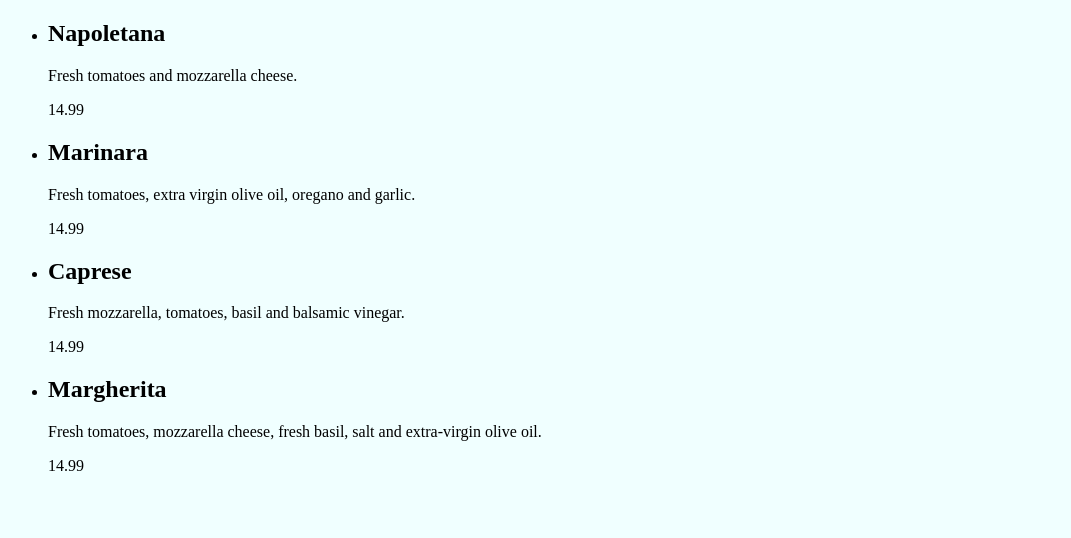
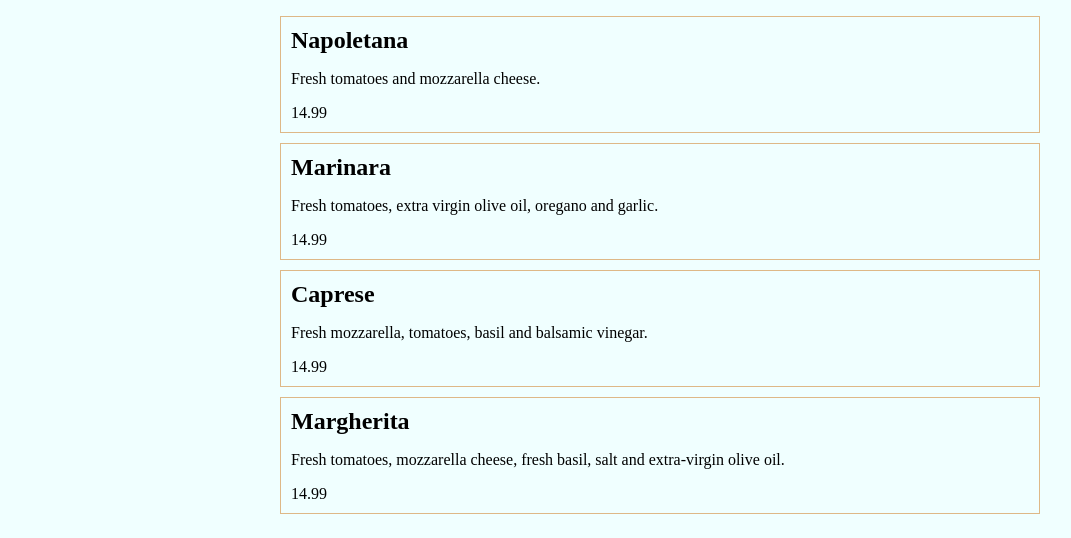
Before and after one commit to worasit/learning-react-nextjs, a React app: page / in a window 1280 px wide. Shown: the top 538 px of the page, without its empty margins (0-1071 px from the left). Built offline with nearby package versions, Linux system fonts and the light colour scheme.

Commit message:
Setting up CSS modules.

```diff
--- a/package.json
+++ b/package.json
@@ -33,6 +33,7 @@
     "mini-css-extract-plugin": "2.4.5",
     "ts-loader": "^9.2.6",
     "typescript": "^4.5.4",
+    "typescript-plugin-css-modules": "^3.4.0",
     "webpack": "^5.66.0",
     "webpack-cli": "^4.9.1",
     "webpack-dev-server": "^4.7.3"
--- /dev/null
+++ b/src/components/App.module.css
@@ -0,0 +1,21 @@
+.container {
+    max-width: 800px;
+    margin: 0 auto;
+    padding: 0 15px;
+}
+
+.header {
+    margin: 0 0 50px;
+    text-align: center;
+}
+
+.siteTitle {
+    font-size: 32px;
+    margin: 0 0 10px;
+}
+
+.pizzaList {
+    list-style: none;
+    margin: 0 0 20px;
+    padding: 0;
+}
--- a/src/components/App.tsx
+++ b/src/components/App.tsx
@@ -1,14 +1,18 @@
 import React from 'react';
 import pizzas from '../data/pizzas.json';
 import Pizza from './Pizza';
+import AppCSS from './App.module.css';
 
 const App = () => {
     return (
-        <ul>
-            {pizzas.map(pizza => {
-                return (<Pizza key={pizza.id} pizza={pizza}></Pizza>)
-            })}
-        </ul>
+        <div className={AppCSS.container}>
+            <ul>
+                {pizzas.map(pizza => {
+                    return (<Pizza key={pizza.id} pizza={pizza}></Pizza>)
+                })}
+            </ul>
+        </div>
+
     );
 }
 
--- /dev/null
+++ b/src/components/Pizza.module.css
@@ -0,0 +1,14 @@
+.container {
+    border: 1px solid burlywood;
+    margin: 0 0 10px;
+    padding: 10px;
+    list-style: none;
+}
+
+.container h2 {
+    margin: 0 0 10px;
+}
+
+.container p {
+    margin-bottom: 0;
+}
--- a/src/components/Pizza.tsx
+++ b/src/components/Pizza.tsx
@@ -1,4 +1,5 @@
 import React from 'react';
+import PizzaCSS from './Pizza.module.css';
 
 interface Pizza {
     id: number;
@@ -13,7 +14,7 @@
 
 const Pizza: React.FunctionComponent<Props> = ({pizza}) => {
     return (
-        <li>
+        <li className={PizzaCSS.container}>
             <h2>{pizza.name}</h2>
             <p>{pizza.description}</p>
             <p>{pizza.price}</p>
--- /dev/null
+++ b/src/custom.d.ts
@@ -0,0 +1,4 @@
+declare module '*.css' {
+    const css: { [key: string]: string };
+    export default css;
+}
--- a/webpack.config.js
+++ b/webpack.config.js
@@ -16,7 +16,12 @@
             },
             {
                 test: /\.css?$/,
-                use: [MiniCssExtractPlugin.loader, "css-loader"]
+                use: [MiniCssExtractPlugin.loader, {
+                    loader: "css-loader",
+                    options: {
+                        modules: true
+                    }
+                }]
             }
         ]
     },
```
Also changed, not shown: tsconfig.json (+6 -1 lines).
